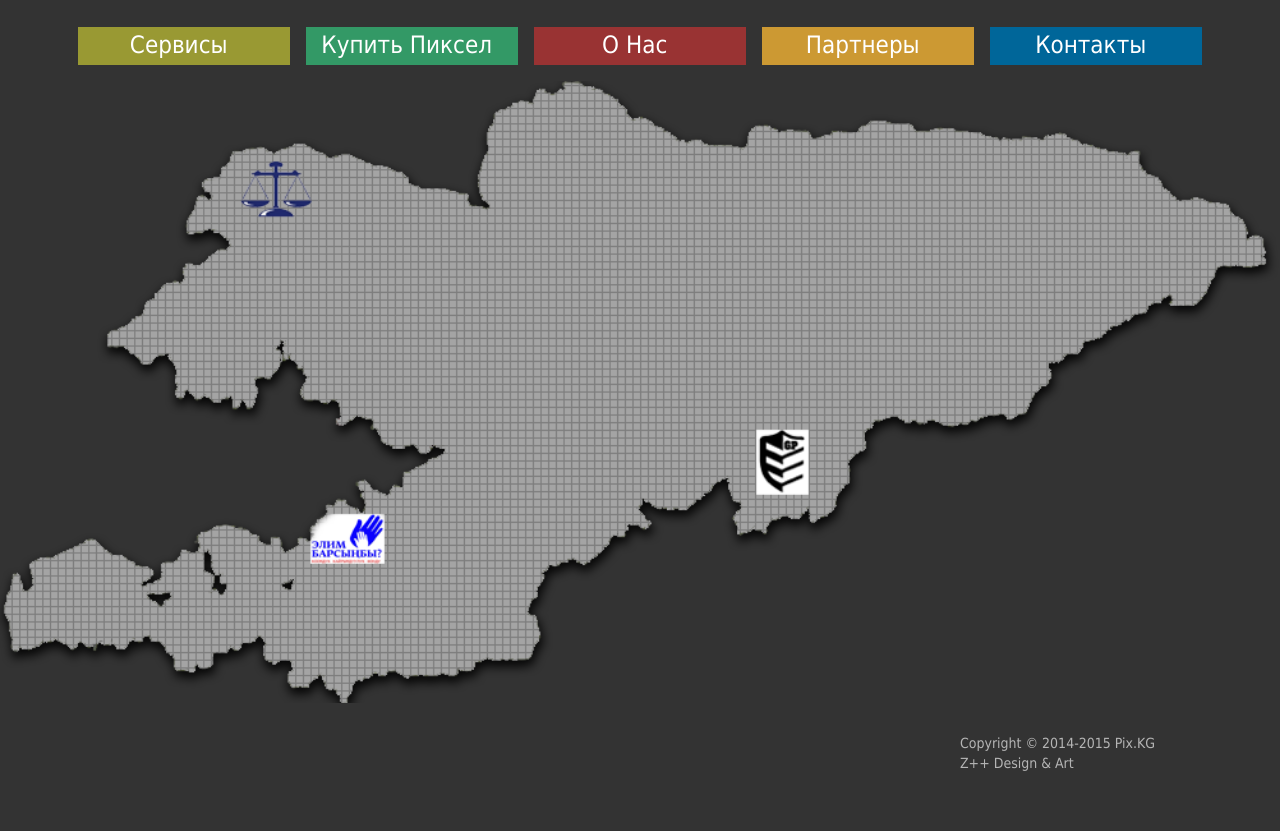
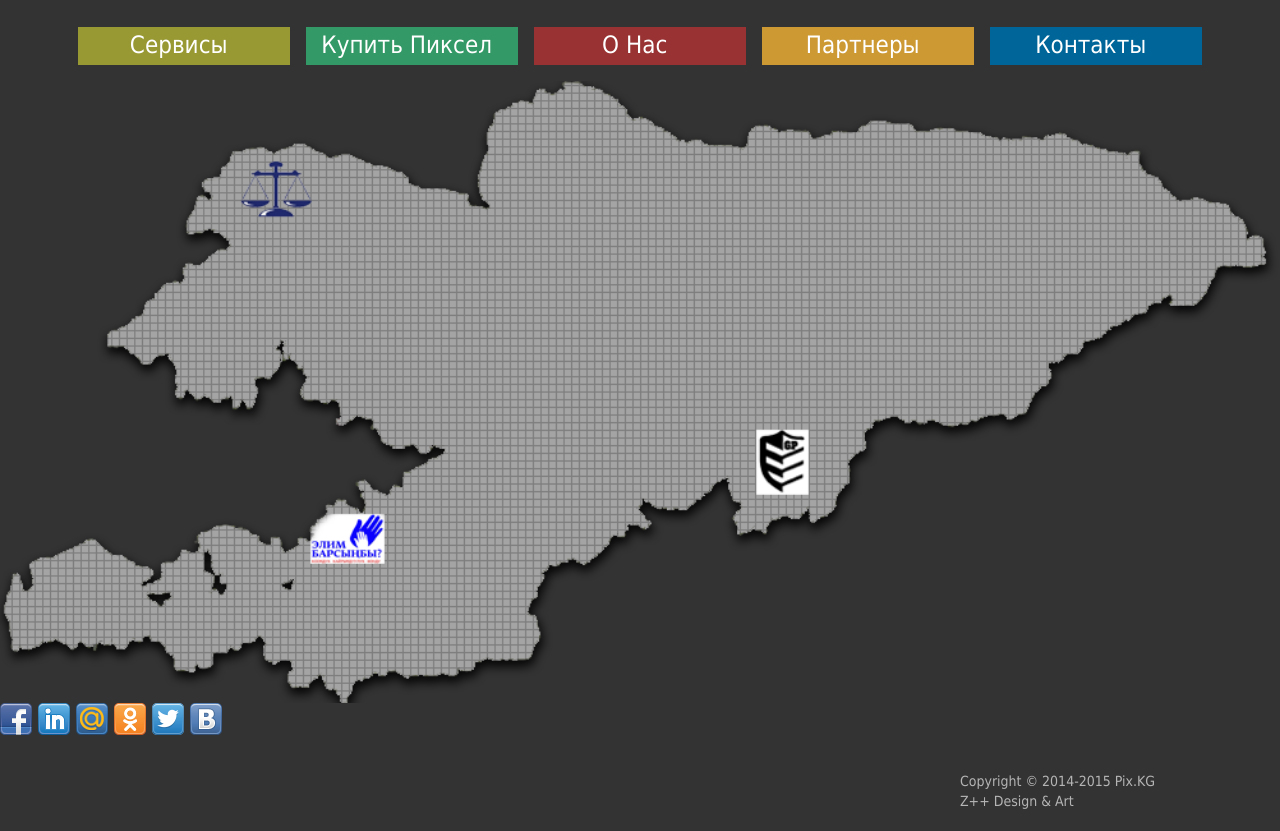
Before and after one commit to zubaidullo/pix.kg, a plain HTML site: page index.html in a window 1280 px wide. Shown: the part 144-975 px from the top of the page. Before the commit the page ends 937 px from the top, so only its background shows below. Drawn offline with Linux system fonts and the light colour scheme.

Commit message:
sharedi koshtum :wq

```diff
--- a/index.html
+++ b/index.html
@@ -16,6 +16,7 @@
     <script src="js/jquery.lightbox.js"></script>
     <script src="js/templatemo_custom.js"></script>
     <script src="js/easyResponsiveTabs.js" type="text/javascript"></script>
+
     <script>
         function showhide()
         {
@@ -30,6 +31,7 @@
             }
         }
     </script>
+
 </head>
 <body>
 <!-- logo start -->
@@ -77,7 +79,12 @@
         <area shape="rect" coords="330,460,410,510" alt="Mercury" href="http://elimbarsynby.kg" title="Элим барсынбы? Кайрымдуулук Фонду">
         <area shape="rect" coords="800,370,855,440" alt="Venus" href="" title="Юридическая Компания Grand Profi">
     </map>
+
 </div>
+
+<div class="share42init" data-url="www.pix.kg" data-title="[no title]"></div>
+<script src="share/share42.js" type="text/javascript"></script>
+
 <!-- homepage end -->
 <!--services start -->
 <div class="content services" id="menu-2">
--- /dev/null
+++ b/share/share42.js
@@ -0,0 +1,51 @@
+/**
+ * Created by almazbeck on 22.10.14.
+ */
+window.onload=function()
+{var e=document.getElementsByTagName('div');
+    for(var k=0;k<e.length;k++)
+    {if(e[k].className.indexOf('share42init')!=-1)
+    {if(e[k].getAttribute('data-url')!=-1)
+        var u=e[k].getAttribute('data-url');
+        if(e[k].getAttribute('data-title')!=-1)
+        var t=e[k].getAttribute('data-title');
+        if(e[k].getAttribute('data-image')!=-1)
+        var i=e[k].getAttribute('data-image');
+        if(e[k].getAttribute('data-description')!=-1)
+        var d=e[k].getAttribute('data-description');if(e[k].getAttribute('data-path')!=-1)
+        var f=e[k].getAttribute('data-path');if(e[k].getAttribute('data-icons-file')!=-1)
+        var fn=e[k].getAttribute('data-icons-file');
+        if(!f){function path(name)
+        {var sc=document.getElementsByTagName('script'),sr=new RegExp('^(.*/|)('+name+')([#?]|$)');
+            for(var p=0,scL=sc.length;p<scL;p++){var m=String(sc[p].src).match(sr);
+                if(m){if(m[1].match(/^((https?|file)\:\/{2,}|\w:[\/\\])/))
+                    return m[1];if(m[1].indexOf("/")==0)
+                    return m[1];b=document.getElementsByTagName('base');if(b[0]&&b[0].href)
+                    return b[0].href+m[1];
+                else return document.location.pathname.match(/(.*[\/\\])/)[0]+m[1];}}
+            return null;}f=path('share42.js');}
+        if(!u)u=location.href;if(!t)t=document.title;
+        if(!fn)fn='icons.png';
+        function desc()
+    {var meta=document.getElementsByTagName('meta');
+        for(var m=0;m<meta.length;m++)
+        {if(meta[m].name.toLowerCase()=='description')
+        {return meta[m].content;}}return'';}
+        if(!d)d=desc();
+        u=encodeURIComponent(u);
+        t=encodeURIComponent(t);
+        t=t.replace(/\'/g,'%27');i=encodeURIComponent(i);
+        d=encodeURIComponent(d);
+        d=d.replace(/\'/g,'%27');
+        var fbQuery='u='+u;
+        if(i!='null'&&i!='')fbQuery='s=100&p[url]='+u+'&p[title]='+t+'&p[summary]='+d+'&p[images][0]='+i;
+        var vkImage='';if(i!='null'&&i!='')vkImage='&image='+i;
+        var s=new Array('"#" data-count="fb" ' +
+        'onclick="window.open(\'http://www.facebook.com/sharer.php?m2w&'+fbQuery+'\', \'_blank\', \'scrollbars=0, resizable=1, menubar=0, left=100, top=100, width=550, height=440, toolbar=0, status=0\');'
+        +
+        'return false" title="Поделиться в Facebook"','' +
+        '"#" data-count="lnkd"' +
+        ' onclick="window.open(\'http://www.linkedin.com/shareArticle?mini=true&url='+u+'&title='+t+'\', \'_blank\', \'scrollbars=0, resizable=1, menubar=0, left=100, top=100, width=600, height=400, toolbar=0, status=0\');' +
+        'return false" title="Добавить в Linkedin"','' +
+        '"#" data-count="mail" onclick="window.open(\'http://connect.mail.ru/share?url='+u+'&title='+t+'&description='+d+'&imageurl='+i+'\', \'_blank\', \'scrollbars=0, resizable=1, menubar=0, left=100, top=100, width=550, height=440, toolbar=0, status=0\');' +
+        'return false" title="Поделиться в Моем Мире@Mail.Ru"','"#" data-count="odkl" onclick="window.open(\'http://www.odnoklassniki.ru/dk?st.cmd=addShare&st._surl='+u+'&title='+t+'\', \'_blank\', \'scrollbars=0, resizable=1, menubar=0, left=100, top=100, width=550, height=440, toolbar=0, status=0\');return false" title="Добавить в Одноклассники"','"#" data-count="twi" onclick="window.open(\'https://twitter.com/intent/tweet?text='+t+'&url='+u+'\', \'_blank\', \'scrollbars=0, resizable=1, menubar=0, left=100, top=100, width=550, height=440, toolbar=0, status=0\');return false" title="Добавить в Twitter"','"#" data-count="vk" onclick="window.open(\'http://vk.com/share.php?url='+u+'&title='+t+vkImage+'&description='+d+'\', \'_blank\', \'scrollbars=0, resizable=1, menubar=0, left=100, top=100, width=550, height=440, toolbar=0, status=0\');return false" title="Поделиться В Контакте"');var l='';for(j=0;j<s.length;j++)l+='<a rel="nofollow" style="display:inline-block;vertical-align:bottom;width:32px;height:32px;margin:0 6px 6px 0;padding:0;outline:none;background:url('+f+fn+') -'+32*j+'px 0 no-repeat" href='+s[j]+' target="_blank"></a>';e[k].innerHTML='<span id="share42">'+l+'</span>';}};};
```
Also changed, not shown: js/jquery-1.10.2.min.js, share/icons.png (added), 4 other files.
